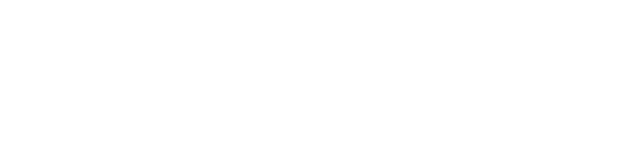
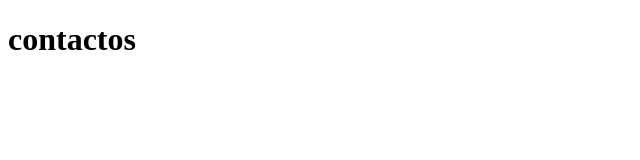
Before and after one commit to juanjavier1001/prueba-git-2021, a plain HTML site: page contactos.html in a window 1280 px wide. Shown: the whole page, without its empty margins (0-640 px from the left). Drawn offline with Linux system fonts and the light colour scheme.

Commit message:
agrego h1 en contactos

```diff
--- a/contactos.html
+++ b/contactos.html
@@ -7,6 +7,6 @@
     <title>Document</title>
 </head>
 <body>
-
+    <h1>contactos</h1>
 </body>
 </html>
```
